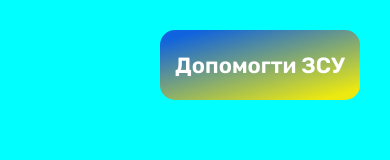
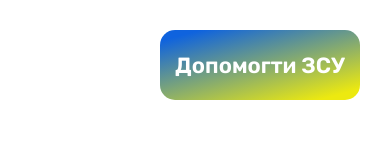
Before and after one commit to Paravojik/donatebtn, a plain HTML site: page index.html in a window 390 px wide. Drawn offline with nearby package versions, Linux system fonts and the light colour scheme; some packages are replaced by stand-ins of ours; a script that the page names is missing.

Commit message:
Update index.html

```diff
--- a/index.html
+++ b/index.html
@@ -194,9 +194,7 @@ user-select: none;
     }
 }
 @media screen and (max-width:650px){
-    .wrap{
-        background-color: aqua;
-    }
+
     .popup__donate{
         height: 75vh;
         top: 17.5vh;
```
